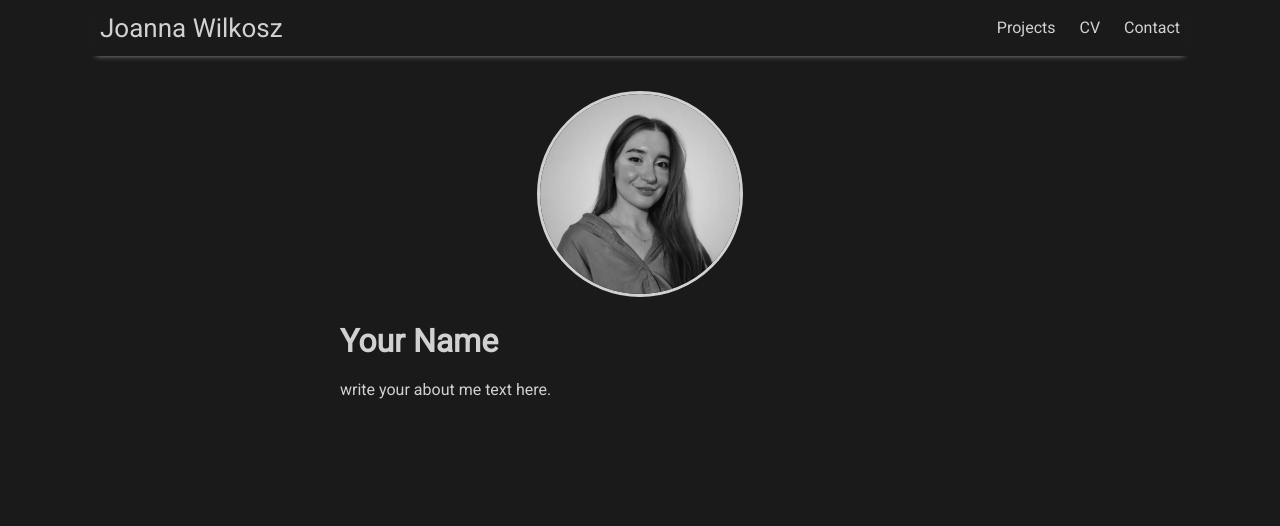
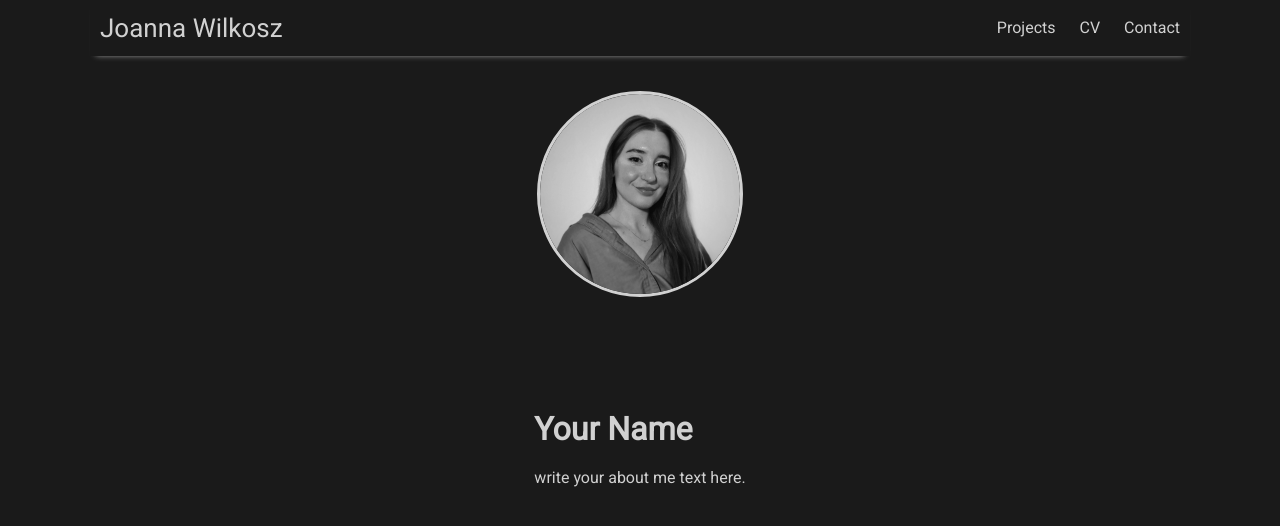
Before and after one commit to joanna-wi/joanna-wi.github.io, a Jekyll site: the page built from index.md, in a window 1280 px wide. Shown: the top 526 px of the page. Built offline with Jekyll 4.4.1, drawn with Linux system fonts in a browser that asks for light colours; nearby versions of some CDN libraries.

Commit message:
Update main.scss

```diff
--- a/assets/css/main.scss
+++ b/assets/css/main.scss
@@ -30,10 +30,10 @@
 
 
 
-.home { display:flex; flex-direction:column; align-items:flex-start; gap:1.5rem; }
+.home { display:flex; flex-direction:column; align-items:center; gap:3.5rem; }
 .profile-photo { width:200px; height:200px; border-radius:50%; object-fit:cover; flex-shrink:0; border:3px solid #d1d1d1; }
 .home-text { text-align:left; }
-.home-text h1 { margin-top:0; }
+.home-text h1 { margin-top:3.5rem; }
 
 
 
```
